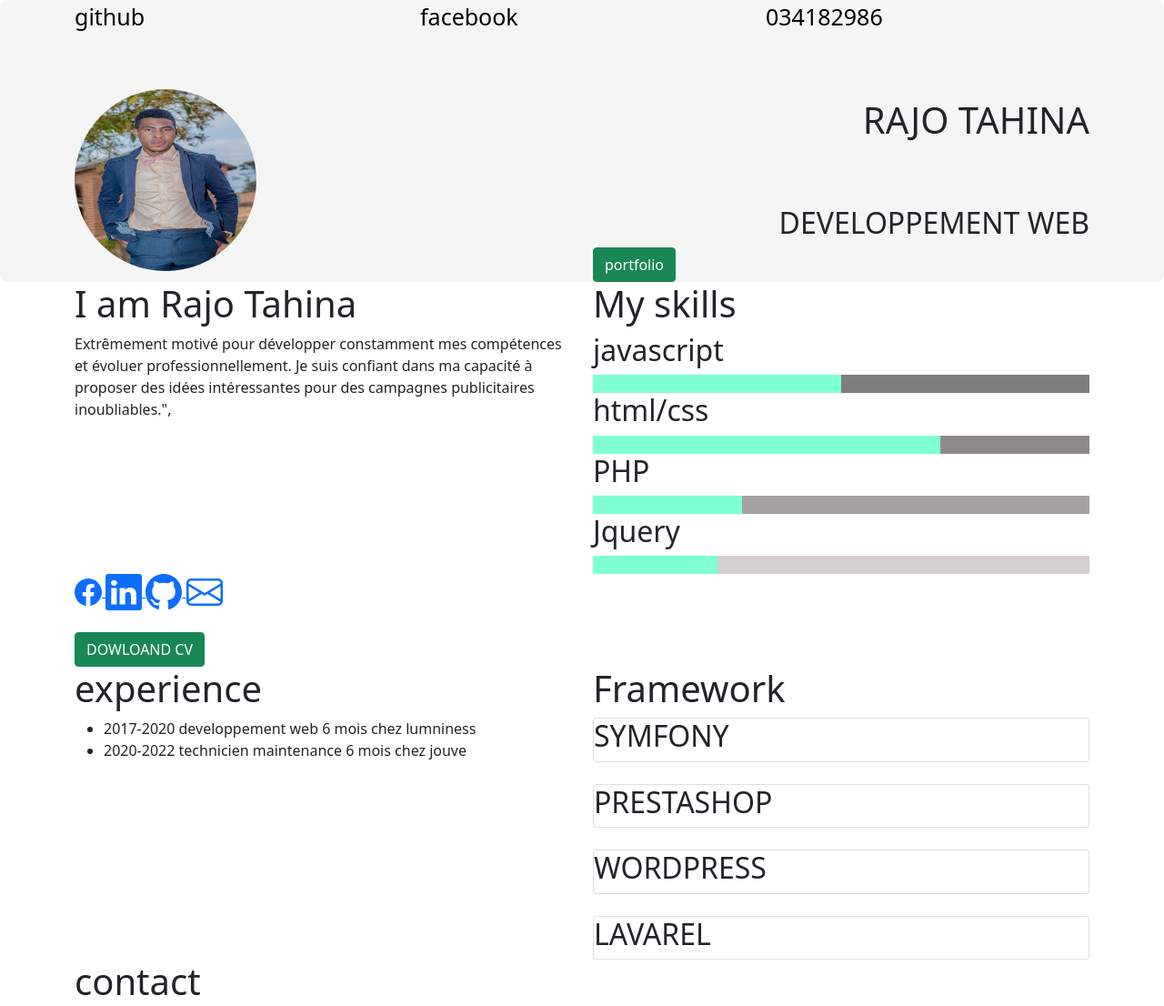
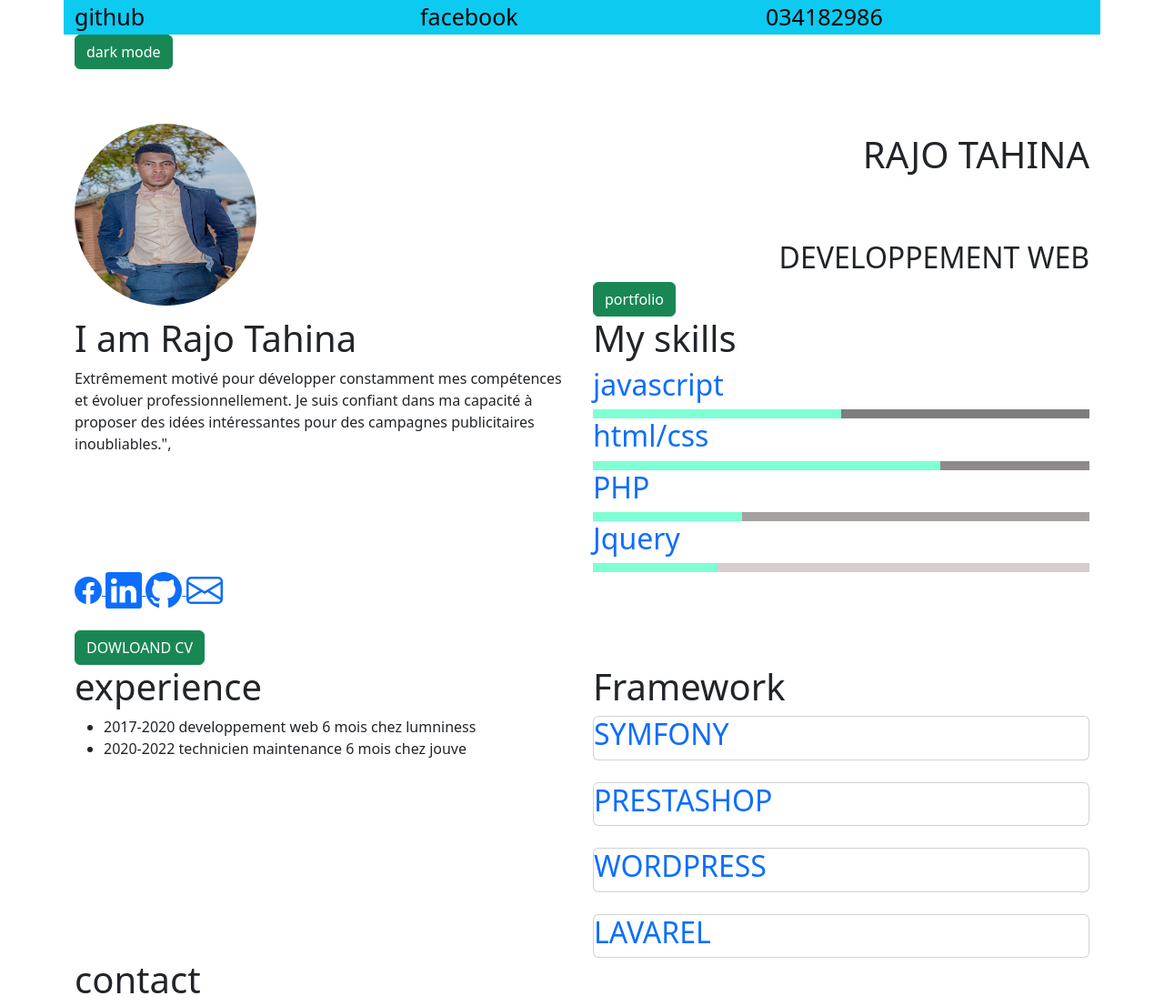
Before and after one commit to Rajotahina/portfolio, a website: page index.html in a window 1280 px wide. Shown: the top 1106 px of the page at 91% size. Drawn offline with nearby package versions, Linux system fonts and the light colour scheme.

Commit message:
dark mode

```diff
--- a/index.css
+++ b/index.css
@@ -1,8 +1,4 @@
-main{
-    background-color: whitesmoke;
-    border-radius: 8px;
 
-}
 #link{
     color: black;
     text-decoration: none;
@@ -12,6 +8,7 @@ main{
 #title{
     text-align: right;
     margin-top: 70px;
+
 }
 #image{
     margin-top: 60px;
@@ -20,20 +17,22 @@ main{
 .skill1{
  width: 50%;
  background-color:aquamarine;
- height: 20px;
+ height: 10px;
 }
 .skill2{
     width: 70%;
     background-color: aquamarine;
-    height: 20px;
+    height: 10px;
+    color: white;
 }
 .skill3{
     width: 30%;
     background-color: aquamarine;
-    height: 20px;
+    height: 10px;
+
 }
 .skill4{
     width: 25%;
     background-color: aquamarine;
-    height: 20px;
+    height: 10px;
 }
--- a/index.html
+++ b/index.html
@@ -6,21 +6,23 @@
     <meta name="viewport" content="width=device-width, initial-scale=1.0">
     <title>Document</title>
     <link rel="stylesheet" href="index.css">
-    <link href="https://cdn.jsdelivr.net/npm/bootstrap@5.0.2/dist/css/bootstrap.min.css" rel="stylesheet" integrity="sha384-EVSTQN3/azprG1Anm3QDgpJLIm9Nao0Yz1ztcQTwFspd3yD65VohhpuuCOmLASjC" crossorigin="anonymous">
-    <script src="https://cdn.jsdelivr.net/npm/bootstrap@5.0.2/dist/js/bootstrap.bundle.min.js" integrity="sha384-MrcW6ZMFYlzcLA8Nl+NtUVF0sA7MsXsP1UyJoMp4YLEuNSfAP+JcXn/tWtIaxVXM" crossorigin="anonymous"></script>
+    <link rel="stylesheet" href="node_modules/bootstrap/dist/css/bootstrap.min.css">
 </head>
 <body>
     <main>
         <div class="container">
             <div class="row">
-                <div class="col-md-4">
+                <div class="col-md-4 bg-info">
                     <a href=""id="link">github</a>
                 </div>
-               <div class="col-md-4">
+               <div class="col-md-4 bg-info">
                     <a href=""id="link">facebook</a>
                </div>
-               <div class="col-md-4">
+               <div class="col-md-4 bg-info">
                     <a href=""id="link">034182986</a>
+               </div>
+               <div class="col-md-4bg-info">
+                    <button class="btn btn1 btn-success">dark mode</button>
                </div>
                <div class="container">
                 <div class="row">
@@ -28,7 +30,7 @@
                         <img src="cv.jpg" class="rounded-circle" id="image" width="200px" height="200px" alt="" srcset="">
                     </div>
                     <div class="col-md-6 col-xs-4">
-                        <div class="">
+                        <div class="dark">
                             <h1 id="title">RAJO TAHINA</h1>
                             <h2 id="title">DEVELOPPEMENT WEB</h2>
                             <button class="btn btn-success">portfolio</button>
@@ -44,25 +46,25 @@
     <section>
         <div class="container">
             <div class="row">
-                <div class="col-md-6">
+                <div class="col-md-6 dark">
                     <h1 id="profiile">I am Rajo Tahina</h1>
                     <p id="paragraphe"> Extrêmement motivé pour développer constamment mes compétences et évoluer professionnellement.  Je suis confiant dans ma capacité à proposer des idées intéressantes pour des campagnes publicitaires inoubliables.",</p>
                 </div>
-                <div class="col-md-6">
-                    <h1>My skills</h1>
-                    <h2>javascript</h2>
+                <div class="col-md-6 ">
+                    <h1 class="dark">My skills</h1>
+                    <h2 class="text-primary">javascript</h2>
                     <div style="background-color: rgb(126, 126, 126);width: 100%;">
                         <div class="skill1"></div>
                     </div>
-                    <h2>html/css</h2>
+                    <h2 class="text-primary">html/css</h2>
                     <div style="background-color: rgb(143, 138, 138);">
                         <div class="skill2"></div>
                     </div>
-                    <h2>PHP</h2>
+                    <h2 class="text-primary">PHP</h2>
                     <div style="background-color: rgb(165, 161, 161);">
                         <div class="skill3"></div>
                     </div>
-                    <h2>Jquery</h2>
+                    <h2 class="text-primary">Jquery</h2>
                     <div style="background-color:rgb(212, 206, 206) ;">
                         <div class="skill4"></div>
                     </div>
@@ -89,7 +91,7 @@
                             <path d="M0 4a2 2 0 0 1 2-2h12a2 2 0 0 1 2 2v8a2 2 0 0 1-2 2H2a2 2 0 0 1-2-2V4Zm2-1a1 1 0 0 0-1 1v.217l7 4.2 7-4.2V4a1 1 0 0 0-1-1H2Zm13 2.383-4.708 2.825L15 11.105V5.383Zm-.034 6.876-5.64-3.471L8 9.583l-1.326-.795-5.64 3.47A1 1 0 0 0 2 13h12a1 1 0 0 0 .966-.741ZM1 11.105l4.708-2.897L1 5.383v5.722Z"/>
                         </svg>
                     </a>
-                    <div class="col"><br>
+                    <div class="col "><br>
                         <button class="btn btn-success">DOWLOAND CV</button>
                     </div>
                 </div>
@@ -100,22 +102,22 @@
     <footer>
         <div class="container">
             <div class="row">
-                <div class="col-md-6">
+                <div class="col-md-6 dark">
                     <h1 class="d-flex align-items-center">experience</h1>
                     <ul id="list_experiences"></ul>
                 </div>
                 <div class="col-md-6">
-                    <h1>Framework</h1>
-                    <div class="card">
+                    <h1 class="dark">Framework</h1>
+                    <div class="card text-primary">
                         <h2>SYMFONY</h2>
                     </div><br>
-                    <div class="card">
+                    <div class="card text-primary">
                         <h2>PRESTASHOP</h2>
                     </div><br>
-                    <div class="card">
+                    <div class="card text-primary">
                         <h2>WORDPRESS</h2>
                     </div><br>
-                    <div class="card">
+                    <div class="card text-primary">
                         <h2>LAVAREL</h2>
                     </div>
                 </div>
@@ -145,7 +147,9 @@
 
         </div>
     </footer>
-
-   <script src="index.js"></script>
+<script src="node_modules/bootstrap/dist/js/bootstrap.min.js"></script>
+<script src="node_modules/jquery/dist/jquery.min.js" type="text/javascript"></script>
+<script src="node_modules/@popperjs/core/dist/umd/popper.min.js"></script>
+<script src="index.js" type="text/javascript"></script>
 </body>
 </html>
--- a/index.js
+++ b/index.js
@@ -46,3 +46,26 @@ var listItem = '';
 
  }
   document.getElementById('list_experiences').innerHTML = listItem;
+
+  $(document).on("click",".btn1",function(){
+
+    if ($('body').hasClass("bg-dark")) {
+        $('body').removeClass("bg-dark");
+        $('body').addClass("bg-white");
+    } else{
+        $('body').removeClass("bg-white");
+        $('body').addClass("bg-dark");
+    }
+    if ($('.btn1').text()==="dark mode") {
+        $('.btn1').text("light mode");
+    }else if($('.btn1').text()==="light mode"){
+        $('.btn1').text("dark mode");
+    }
+    if ($('body').hasClass("bg-dark")) {
+        $('.dark').addClass("text-white");
+    } else{
+        $('.dark').removeClass("text-white");
+    }
+
+
+})
--- /dev/null
+++ b/package.json
@@ -0,0 +1,6 @@
+{
+  "dependencies": {
+    "bootstrap": "^5.2.1",
+    "jquery": "^3.6.1"
+  }
+}
```
Also changed, not shown: 2 other files.
